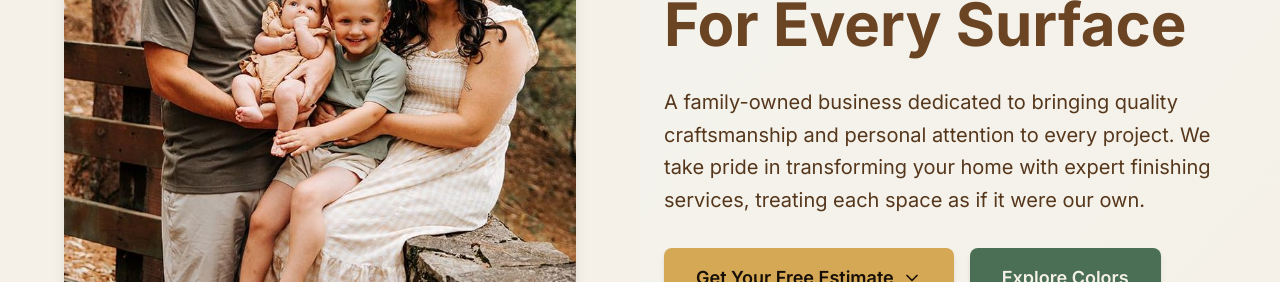
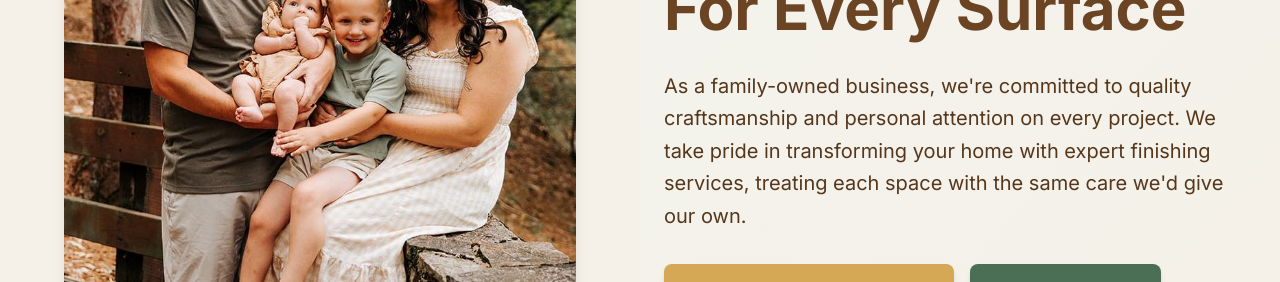
Before and after one commit to bigbenny1231/udebrock-website, a Next.js app: page / in a window 1280 px wide. Shown: the part 330-612 px from the top of the page. Built offline with nearby package versions, Linux system fonts and the light colour scheme; no server answers.

Commit message:
Improve hero subheadline flow and readability

```diff
--- a/components/sections/Hero.tsx
+++ b/components/sections/Hero.tsx
@@ -44,7 +44,7 @@ export default function Hero() {
 
             {/* Subheadline */}
             <p className="text-base md:text-xl text-walnut-600 mb-6 md:mb-8 leading-relaxed">
-              A family-owned business dedicated to bringing quality craftsmanship and personal attention to every project. We take pride in transforming your home with expert finishing services, treating each space as if it were our own.
+              As a family-owned business, we're committed to quality craftsmanship and personal attention on every project. We take pride in transforming your home with expert finishing services, treating each space with the same care we'd give our own.
             </p>
 
           {/* CTAs */}
```
